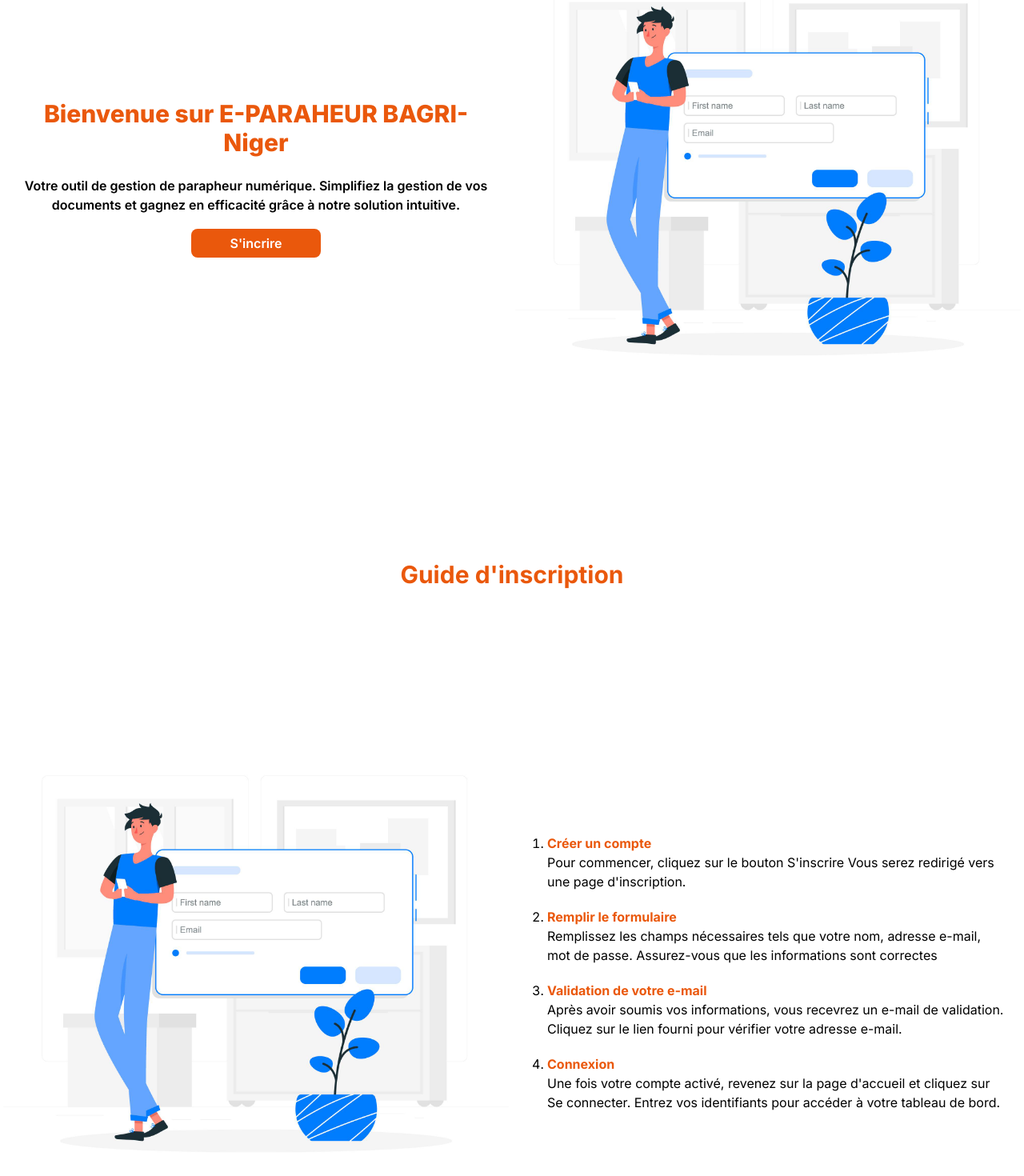
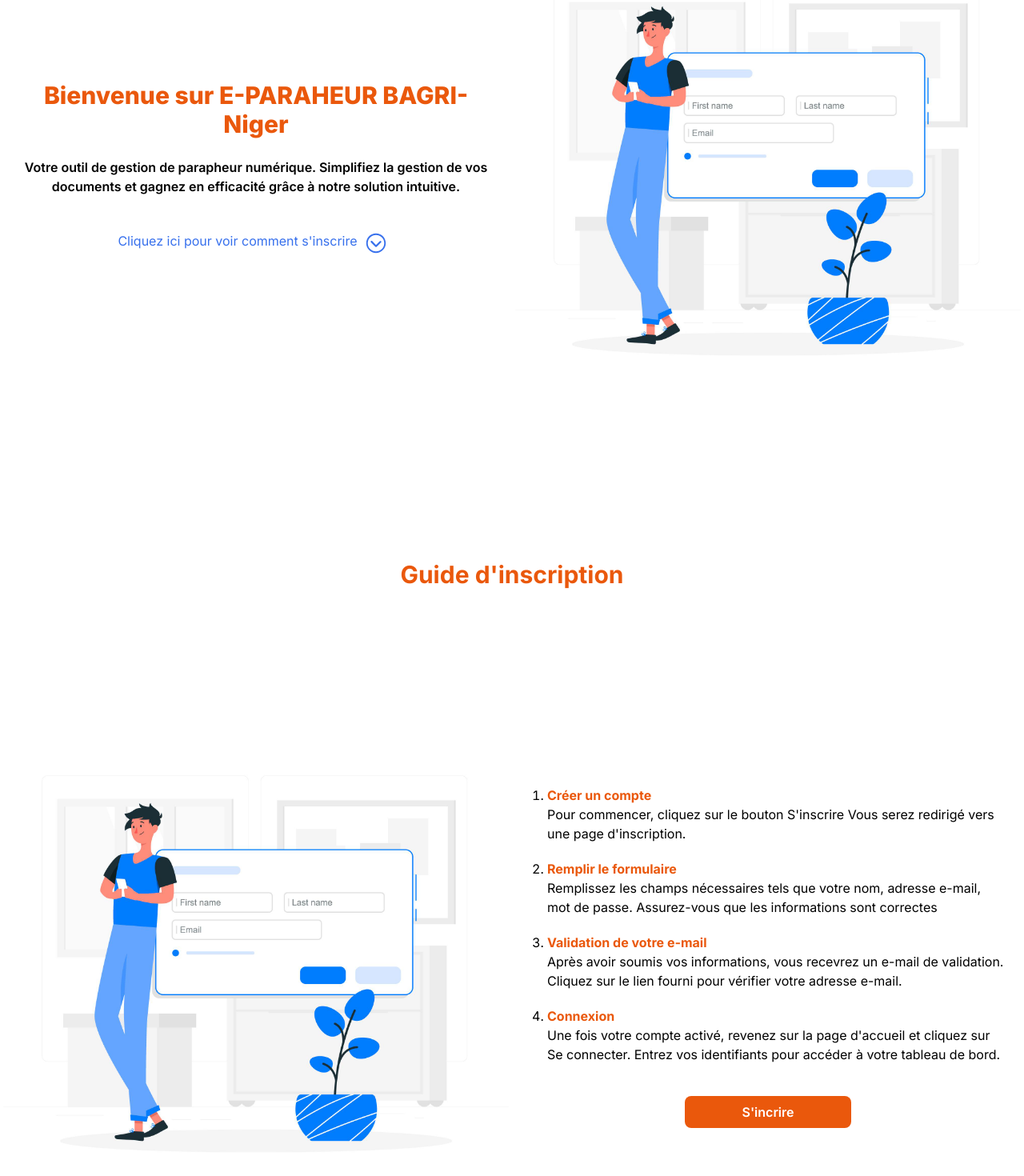
Before and after one commit to MisterBarke/eparapheur-client, a Next.js app: page /welcome in a window 1280 px wide. Shown: the part 180-1650 px from the top of the page at 80% size. Built offline with nearby package versions, Linux system fonts and the light colour scheme.

Commit message:
ancre sur guide et boutton inscription placer en dessous de guide

```diff
--- a/src/app/(welcome)/welcome/page.tsx
+++ b/src/app/(welcome)/welcome/page.tsx
@@ -2,6 +2,7 @@ import React from 'react'
 import Image from 'next/image';
 import img from '../../../asset/images/lettre.jpg'
 import Link from 'next/link';
+import { IoIosArrowDropdown } from "react-icons/io";
 import style from './dash.module.css'
 const page: React.FC = () => {
   return (
@@ -10,11 +11,12 @@ const page: React.FC = () => {
         <div className={`flex flex-col justify-center items-center w-full md:w-1/2 space-y-6 py-1 px-4`}>
           <h2 className='md:text-3xl text-xl text-center text-orange-600 font-extrabold'>Bienvenue sur E-PARAHEUR BAGRI-Niger</h2>
           <p className='text-center font-semibold'>Votre outil de gestion de parapheur numérique. Simplifiez la gestion de vos documents et gagnez en efficacité grâce à notre solution intuitive. </p>
-          <div>
+          <div className='p-5'>
+
+            <Link className='text-blue-600 flex justify-between animate-pulse' href={'#guide'}>Cliquez ici pour voir comment s&apos;inscrire <IoIosArrowDropdown className='mx-2' size={30}/></Link>
+
             {/* <button className='bg-orange-600 w-52 text-white font-semibold p-2 rounded-lg hover:bg-orange-500'>S&apos;incrire</button> */}
-            <Link href="/register" className="bg-orange-600 w-52 text-white font-semibold p-2 px-12 rounded-lg hover:bg-orange-500">
-            S&apos;incrire
-                    </Link>
+
           </div>
         </div>
         <div className={`w-full md:w-1/2 p-1`}>
@@ -23,7 +25,7 @@ const page: React.FC = () => {
       </section>
 
       <div className='flex flex-col justify-center items-center'>
-        <h2 className='text-center text-3xl font-bold text-orange-600'>Guide d&apos;inscription</h2>
+        <h2 id='guide' className='text-center text-3xl font-bold text-orange-600'>Guide d&apos;inscription</h2>
       </div>
 
       <section className='md:flex justify-center items-center w-full h-screen'>
@@ -56,6 +58,10 @@ const page: React.FC = () => {
               </p>
             </li>
           </ol>
+          <div className='flex justify-center items-center p-10'>
+          <Link href="/register" className="bg-orange-600 w-52 text-center text-white font-semibold p-2 px-12 rounded-lg hover:bg-orange-500">
+            S&apos;incrire</Link>
+          </div>
         </div>
       </section>
     </div>
--- a/src/components/sidebar/Sidebar.tsx
+++ b/src/components/sidebar/Sidebar.tsx
@@ -49,7 +49,7 @@ const Sidebar: React.FC<SidebarProps> = ({ isOpen, toggleSidebar }) => {
         className={`overflow-hidden overflow-y-auto fixed z-40 top-0 left-0 bg-white h-screen transition-transform ${isOpen ? 'translate-x-0' : '-translate-x-full'} md:translate-x-0 md:block drop-shadow-md border border-green-100`}
         aria-label="Sidebar"
       >
-        <div className="px-3 flex flex-col w-full py-4 overflow-x-hidden">
+        <div className="pl-3 flex flex-col w-full py-4 overflow-x-hidden">
           <div className="flex flex-col w-full items-center mb-4">
             {/* logo */}
             <Image src={logo} alt="Logo" width={100} height={100} priority />
```
